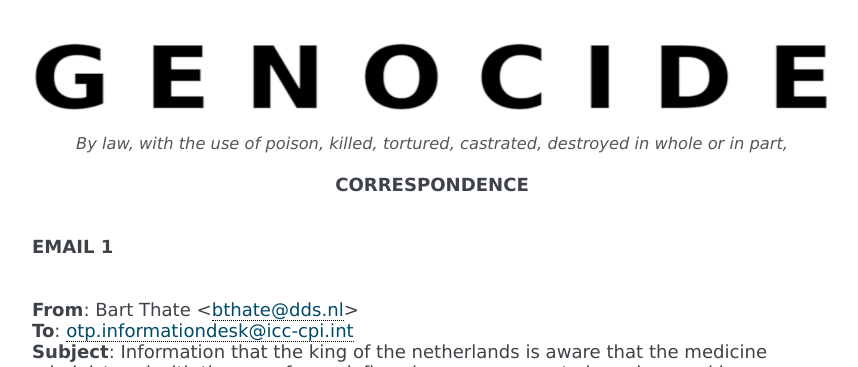
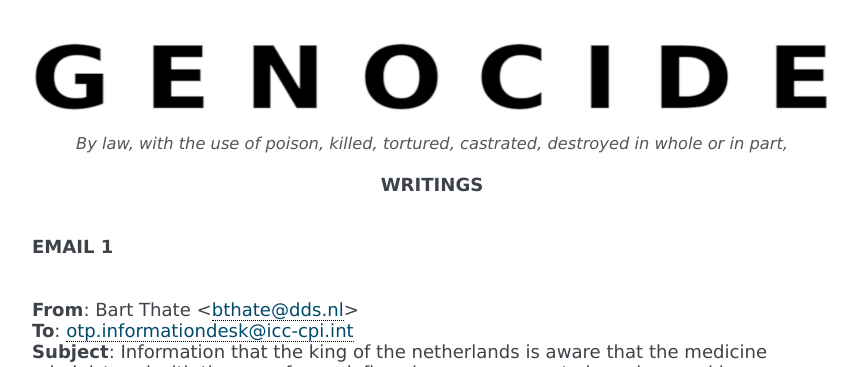
Before and after one commit to xobjectz/otpcr, a Sphinx documentation site: the page built from docs/writings.rst, in a window 1280 px wide and 900 px high. Shown: the top 367 px of the window, without its empty margins (168-1026 px from the left). Built offline with Sphinx 7.4.7, drawn with Linux system fonts in a browser that asks for light colours.

Commit message:
update docs

```diff
--- a/docs/writings.rst
+++ b/docs/writings.rst
@@ -10,7 +10,7 @@
 
 .. raw:: html
 
-    <center><b>CORRESPONDENCE</b></center>
+    <center><b>WRITINGS</b></center>
     <br>
 
 **EMAIL 1**
```
